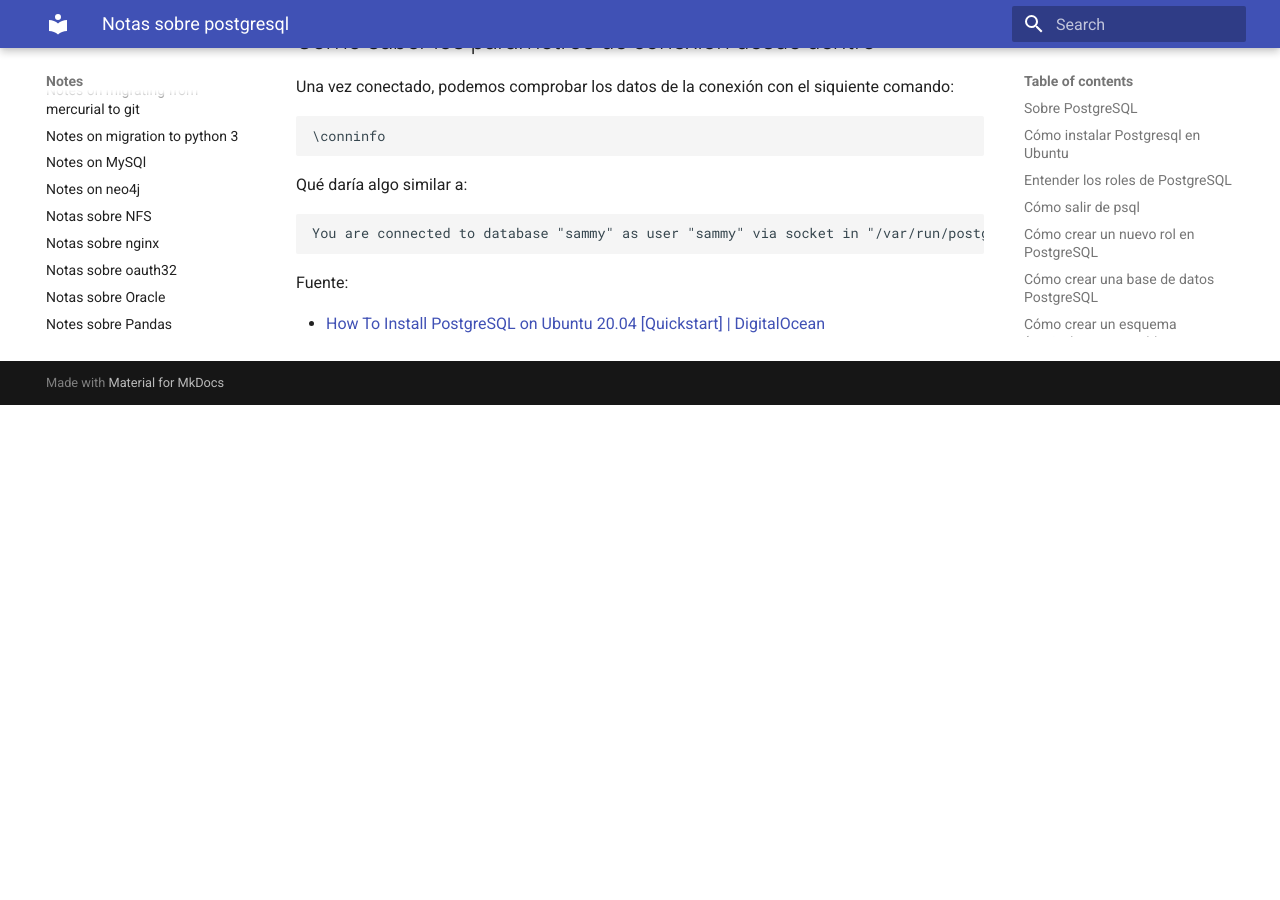
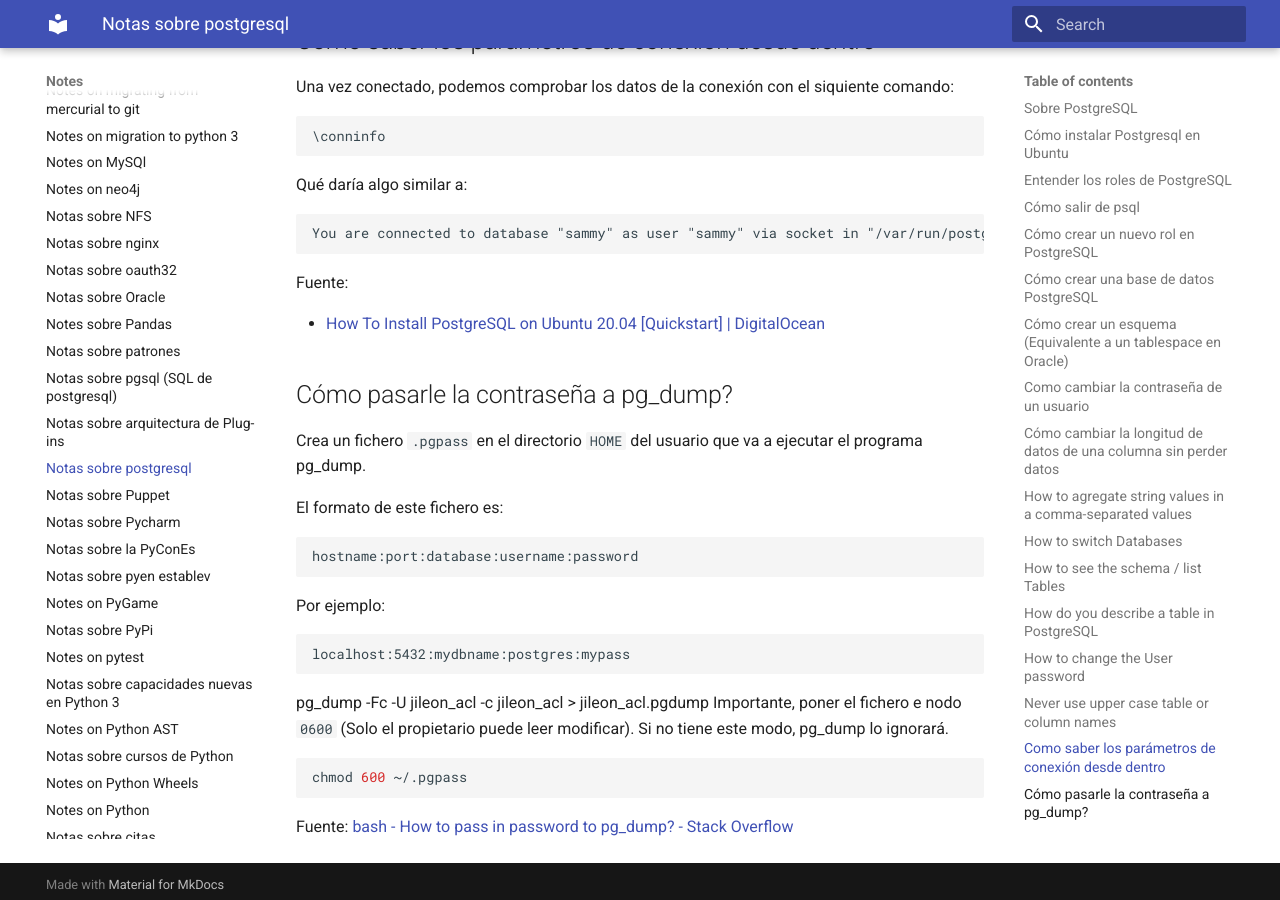
Before and after one commit to euribates/notes, an MkDocs documentation site: the page built from docs/notes-on-postgresql.md, in a window 1280 px wide and 900 px high, scrolled down 6347 px. Built offline with MkDocs 1.6.1 and Material for MkDocs 9.7.7, drawn with Linux system fonts in a browser that asks for light colours; before the commit the page ends 6752 px from its top, so only the background shows below that.

Commit message:
Postgres/pgdmup

````diff
--- a/docs/notes-on-postgresql.md
+++ b/docs/notes-on-postgresql.md
@@ -347,3 +347,31 @@ You are connected to database "sammy" as user "sammy" via socket in "/var/run/po
 Fuente:
 
 - [How To Install PostgreSQL on Ubuntu 20.04 [Quickstart]  | DigitalOcean](https://www.digitalocean.com/community/tutorials/how-to-install-postgresql-on-ubuntu-20-04-quickstart)
+
+
+## Cómo pasarle la contraseña a pg_dump?
+
+
+
+Crea un fichero `.pgpass` en el directorio `HOME` del usuario que va a ejecutar el programa pg_dump.
+
+El formato de este fichero es:
+
+```
+hostname:port:database:username:password
+```
+
+Por ejemplo:
+
+```
+localhost:5432:mydbname:postgres:mypass
+```
+pg_dump -Fc -U jileon_acl -c jileon_acl > jileon_acl.pgdump
+Importante, poner el fichero e nodo `0600` (Solo el propietario puede leer
+modificar). Si no tiene este modo, pg_dump lo ignorará.
+
+```shell
+chmod 600 ~/.pgpass
+```
+
+Fuente: [bash - How to pass in password to pg_dump? - Stack Overflow](https://stackoverflow.com/questions/2893954/how-to-pass-in-password-to-pg-dump)
````
